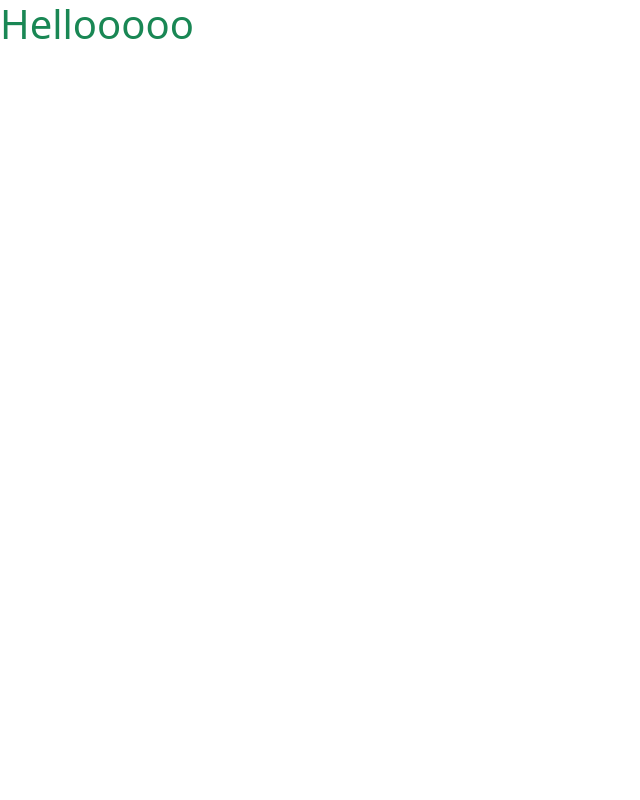
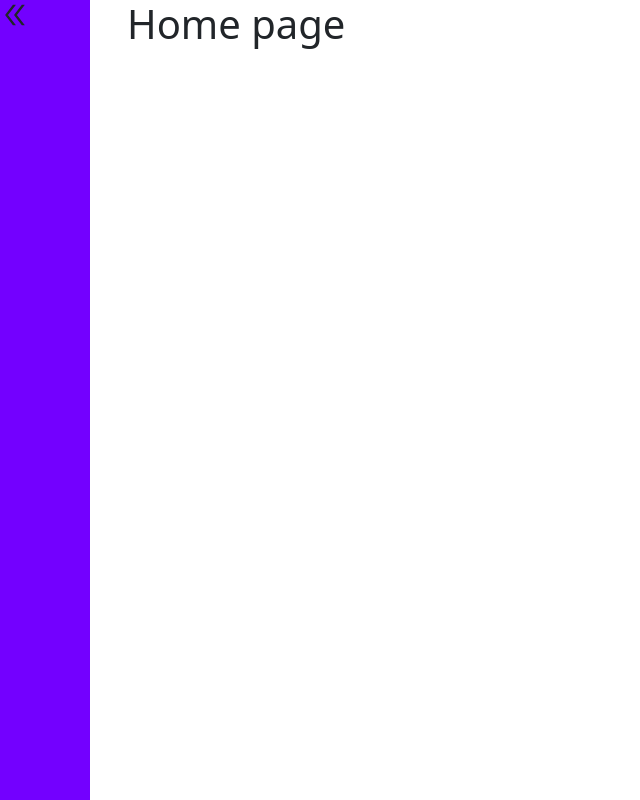
Before and after one commit to sanjana3339/Portfolio, a React (Create React App) app in the folder frontend/: page / in a window 1280 px wide. Shown: the whole page, without its empty margins (0-640 px from the left). Built offline with nearby package versions, Linux system fonts and the light colour scheme.

Commit message:
Added sidebar component

```diff
--- a/frontend/package.json
+++ b/frontend/package.json
@@ -8,6 +8,7 @@
     "@testing-library/user-event": "^13.5.0",
     "react": "^18.3.1",
     "react-dom": "^18.3.1",
+    "react-icons": "^5.2.1",
     "react-scripts": "5.0.1",
     "web-vitals": "^2.1.4"
   },
--- /dev/null
+++ b/frontend/src/App.css
@@ -0,0 +1,6 @@
+.App{
+    background-image: "https://i.pinimg.com/originals/1f/7e/6f/1f7e6f8a439c3a0eb617af33c41e2b90.jpg";
+    margin: 0;
+    padding: 0;
+    height: 100vh;
+}
--- a/frontend/src/App.js
+++ b/frontend/src/App.js
@@ -1,8 +1,10 @@
+import Layout from "./components/layout/layout";
+import './App.css'
 
 function App() {
   return (
-    <div>
-      <h1 className='text-success'>Hellooooo</h1>
+    <div className='App'>
+      <Layout/>
     </div>
   );
 }
--- /dev/null
+++ b/frontend/src/components/layout/layout.css
@@ -0,0 +1,10 @@
+.sidebar-section{
+    display:flex;
+}
+
+.sidebar{
+    height:100vh;
+    background-color:rgb(115, 0, 255);
+    width: 90px;
+
+}
--- /dev/null
+++ b/frontend/src/components/layout/layout.js
@@ -0,0 +1,26 @@
+import React from 'react';
+import Home from '../../pages/home/home';
+import { AiOutlineDoubleLeft } from "react-icons/ai";
+import './layout.css'
+
+function Layout()
+{
+return(
+    <div>
+        <div className='sidebar-section'>
+            <div className='sidebar'>
+                <div className='sidebar-toggle-icons'>
+                    <AiOutlineDoubleLeft size={30}/>
+                </div>
+            </div>
+            <div className='container'>
+                <Home/>
+
+            </div>
+        </div>
+    </div>
+)
+
+}
+
+export default Layout;
--- /dev/null
+++ b/frontend/src/pages/home/home.js
@@ -0,0 +1,14 @@
+import React from 'react';
+import "./home.css"
+
+function Home()
+{
+return(
+    <div>
+        <h1>Home page</h1>
+    </div>
+)
+
+}
+
+export default Home;
```
Also changed, not shown: frontend/src/pages/home/home.css (added), 1 other file (tests, documents, lock files or other folders).
